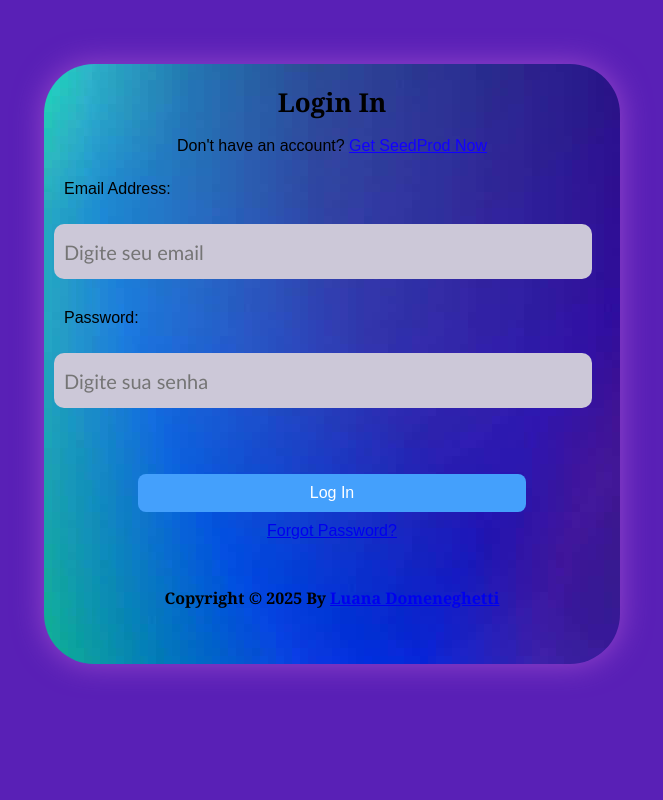
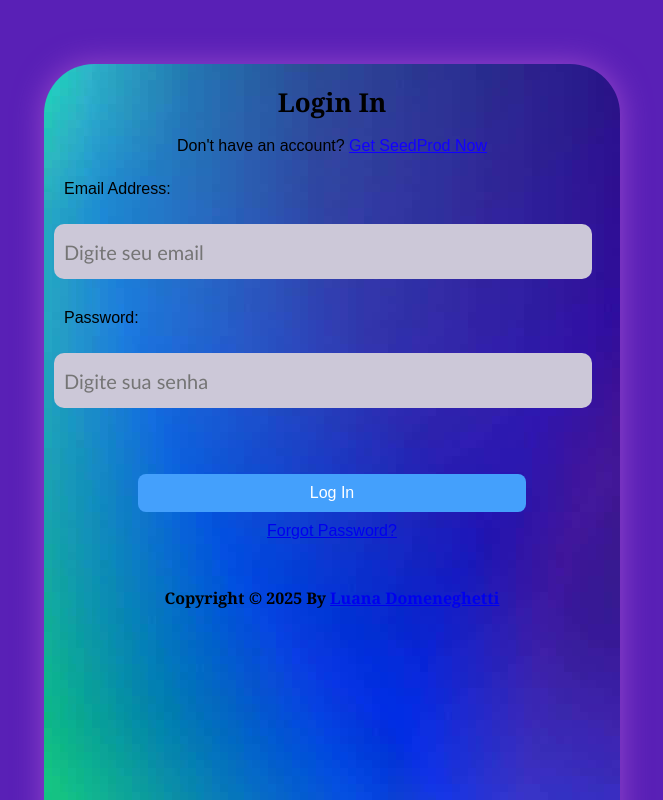
Before and after one commit to domeneghettii/pages-login, a Next.js app: page /signin in a window 1280 px wide. Shown: the top 800 px of the page, without its empty margins (308-971 px from the left). Built offline with nearby package versions, Linux system fonts and the light colour scheme.

Commit message:
feat: update css.

```diff
--- a/styles/Password.module.css
+++ b/styles/Password.module.css
@@ -2,7 +2,7 @@
     background-image: url('/auraazul.jpg');
     font-family:Georgia, 'Times New Roman', Times, serif;
     width: 45%;
-    height: 75vh;
+    height: 110vh;
     margin: 5% auto;
     background-color:#ebebeb;
     border-radius: 50px;
--- a/styles/Profile.module.css
+++ b/styles/Profile.module.css
@@ -1,7 +1,7 @@
 .container {
 	background-image: url('/auraazul.jpg');
     width: 45%;
-    height: 105vh;
+    height: 170vh;
     margin: 5% auto;
     background-color:#ebebeb;
     border-radius: 50px;
--- a/styles/Signin.module.css
+++ b/styles/Signin.module.css
@@ -2,7 +2,7 @@
 .container {
 	background-image: url('/auraazul.jpg');
     width: 45%;
-    height: 75vh;
+    height: 130vh;
     margin: 5% auto;
     background-color:#ebebeb;
     border-radius: 50px;
--- a/styles/Signup.module.css
+++ b/styles/Signup.module.css
@@ -1,7 +1,7 @@
 .container {
     width: 50%;
     background-image: url('/auraazul.jpg');
-    height: 75vh;
+    height: 130vh;
     margin: 2% auto;
     background-color:#ebebeb;
     border-radius: 50px;
```
